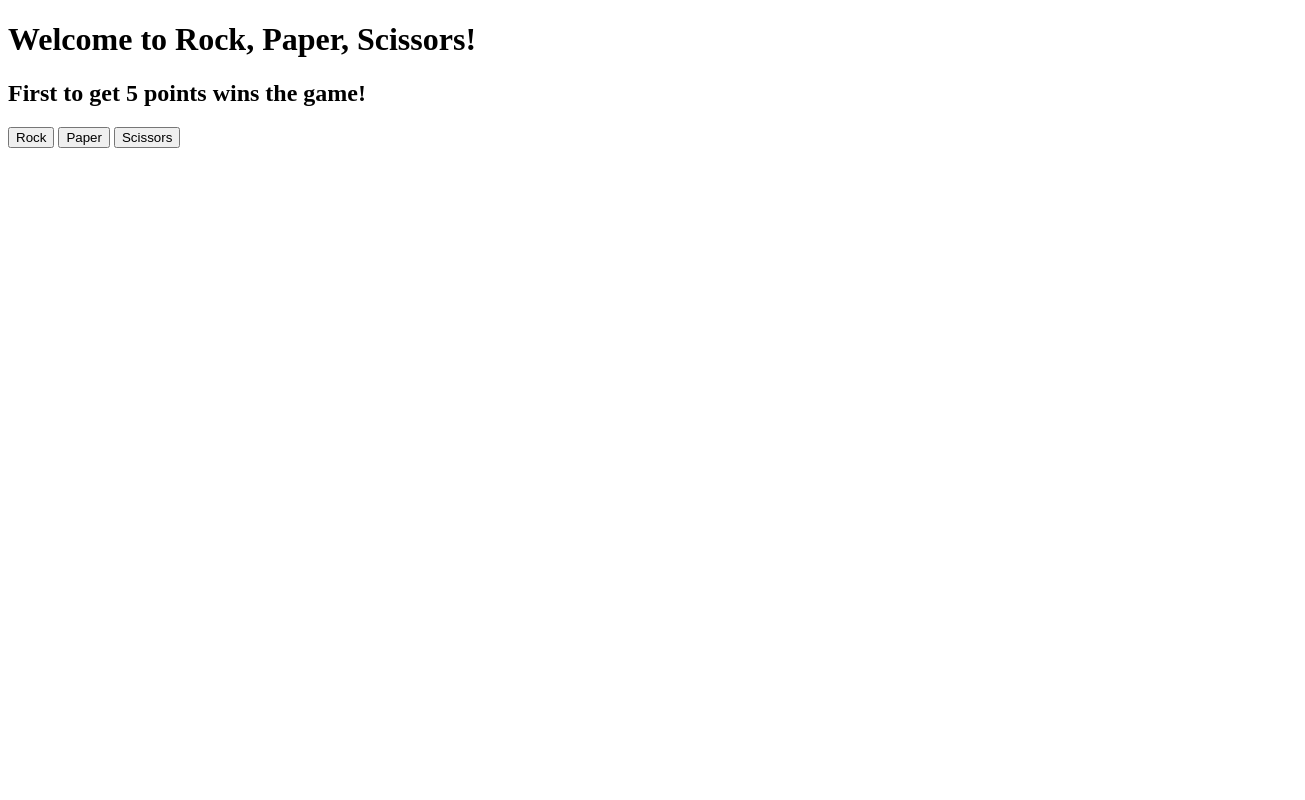
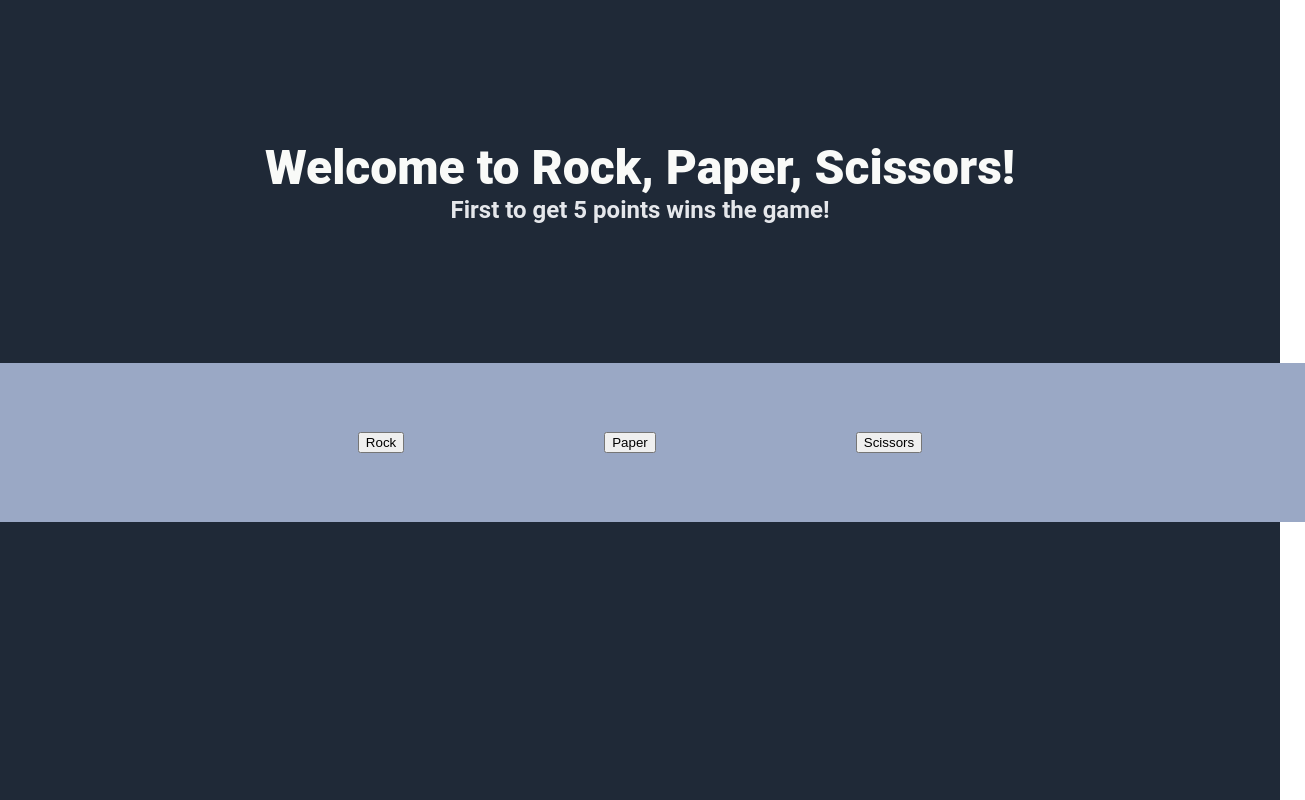
Before and after one commit to aaronjudell/rock-paper-scissors, a plain HTML site: page index.html in a window 1280 px wide. Shown: the whole page, 1305 px wide, since content can reach past the window. Drawn offline with Linux system fonts and the light colour scheme.

Commit message:
Add CSS for Better Design

```diff
--- a/index.html
+++ b/index.html
@@ -5,6 +5,7 @@
     <meta name="viewport" content="width=device-width, initial-scale=1.0">
     <script src="script.js" defer></script>
     <title>Rock Paper Scissors!</title>
+    <link rel="stylesheet" href="style.css">
 </head>
 <body>
     <div id="header">
@@ -12,9 +13,9 @@
         <h2>First to get 5 points wins the game!</h2>
     </div>
     <div id="choices">
-        <button id="rock">Rock</button>
-        <button id="paper">Paper</button>
-        <button id="scissors">Scissors</button>
+        <button class="button" id="rock">Rock</button>
+        <button class="button" id="paper">Paper</button>
+        <button class="button" id="scissors">Scissors</button>
     </div>
     <div id="results">
         <p id="statement"></p>
--- a/script.js
+++ b/script.js
@@ -84,13 +84,15 @@ function displayScore() {
         choices.removeChild(rock);
         choices.removeChild(paper);
         choices.removeChild(scissors);
-        score.innerHTML = `<h2>You WON the game! Final score: ${playerScore} to ${computerScore}</h2>`;
+        score.innerText = '';
+        choices.innerHTML = `<h2>You WON the game! Final score: ${playerScore} to ${computerScore}</h2>`;
     }
     else if (computerScore >= 5) {
         choices.removeChild(rock);
         choices.removeChild(paper);
         choices.removeChild(scissors);
-        score.innerHTML = `<h2>You LOST the game! :( Final score: ${computerScore} to ${playerScore}</h2>`;
+        score.innerText = '';
+        choices.innerHTML = `<h2>You LOST the game! :( Final score: ${computerScore} to ${playerScore}</h2>`;
     }
     else {
         score.innerText += `Player Score: ${playerScore} Computer Score: ${computerScore}`;
--- /dev/null
+++ b/style.css
@@ -0,0 +1,58 @@
+body {
+    font-family: Roboto, Oxygen, Ubuntu, Cantarell, sans-serif;
+    height: 100vh;
+    margin: 0;
+    display: flex;
+    flex-direction: column;
+    justify-content: space-between;
+    align-items: center;
+}
+
+* {
+    margin: 0;
+}
+
+#header h1 {
+    font-size: 48px;
+    font-weight: 800;
+    color: #F9FAF8;
+    text-align: center;
+}
+
+#header, #results {
+    background-color: #1F2937;
+    display: flex;
+    flex-direction: column;
+    justify-content: center;
+    align-items: center;
+    flex-grow: 1;
+    width: 100%;
+
+}
+
+#choices {
+    display: flex;
+    justify-content: center;
+    align-items: center;
+    background-color: #9aa8c5;
+    width: 100%;
+    flex-grow: .5;
+    padding: 0px 25px;
+}
+
+.button {
+    margin: 0 100px;
+}
+
+#choices h2 {
+    color: #1F2937;
+}
+
+
+#header, #choices, #results {
+    color: #E5E7EB;
+}
+
+.button {
+    flex: 0;
+}
```
